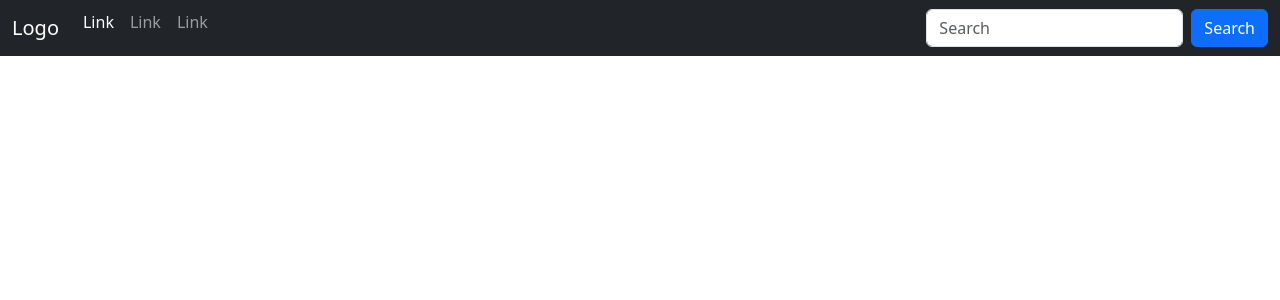
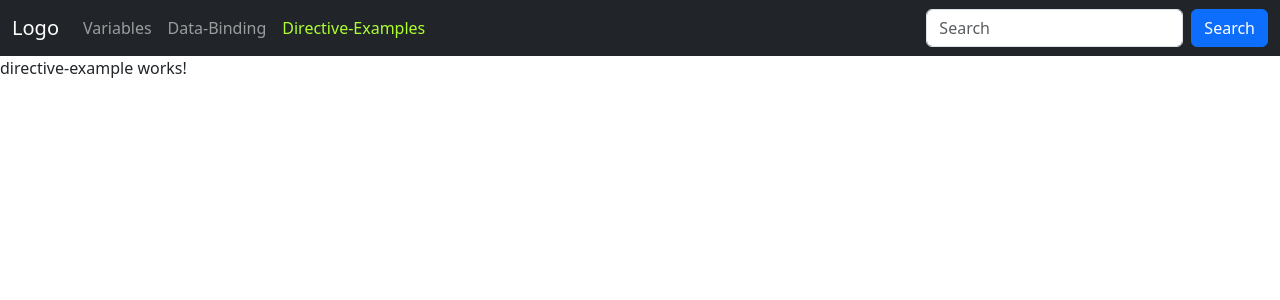
Before and after one commit to mmanzin-dev/Praksa1, an Angular app in the folder angular22Tutorial/: page /directives in a window 1280 px wide. Before the commit this address led to /. Shown: the top 300 px of the page. Built offline with nearby package versions, Linux system fonts and the light colour scheme.

Commit message:
Routing
All about routing between pages and highlighting the active tab in the navbar

```diff
--- a/angular22Tutorial/src/app/app.css
+++ b/angular22Tutorial/src/app/app.css
@@ -0,0 +1,3 @@
+.active {
+    color: greenyellow !important;
+}
--- a/angular22Tutorial/src/app/app.html
+++ b/angular22Tutorial/src/app/app.html
@@ -6,14 +6,17 @@
     </button>
     <div class="collapse navbar-collapse" id="mynavbar">
       <ul class="navbar-nav me-auto">
-        <li class="nav-item" style="margin-top:-12px;">
-          <a class="nav-link active" href="javascript:void(0)">Link</a>
+        <li class="nav-item">
+          <!-- RouterLink values are from app.routes.ts path variables -->
+          <!-- Only changes the URL path -->
+          <a class="nav-link" routerLinkActive="active" routerLink="variables">Variables</a>
         </li>
-        <li class="nav-item" style="margin-top:-12px;">
-          <a class="nav-link" href="javascript:void(0)">Link</a>
+        <li class="nav-item">
+          <!-- RouterLinkActive highlights the active tab -->
+          <a class="nav-link" routerLinkActive="active" routerLink="databinding">Data-Binding</a>
         </li>
-        <li class="nav-item" style="margin-top:-12px;">
-          <a class="nav-link" href="javascript:void(0)">Link</a>
+        <li class="nav-item">
+          <a class="nav-link" routerLinkActive="active" routerLink="directives">Directive-Examples</a>
         </li>
       </ul>
       <form class="d-flex">
@@ -23,3 +26,6 @@
     </div>
   </div>
 </nav>
+
+<!-- Used for actually showing the component content after routing -->
+<router-outlet></router-outlet>
--- a/angular22Tutorial/src/app/app.routes.ts
+++ b/angular22Tutorial/src/app/app.routes.ts
@@ -1,3 +1,32 @@
 import { Routes } from '@angular/router';
+import { Variables } from './components/variables/variables';
+import { DataBinding } from './components/data-binding/data-binding';
+import { DirectiveExample } from './components/directive-example/directive-example';
+import { NotFound } from './components/not-found/not-found';
 
-export const routes: Routes = [];
+export const routes: Routes = [
+    {
+        // Default page/route, shows when you go to root of domain
+        path: '',
+        redirectTo: 'databinding',
+        pathMatch: 'full'
+    },
+    {
+        path:'variables', // URL path
+        component: Variables // Loads the following component
+    },
+    {
+        path:'databinding',
+        component: DataBinding
+    },
+    {
+        path:'directives',
+        component: DirectiveExample
+    },
+    {
+        // Route/page for when user wants to go to non-existing route/page
+        // Wildcard route
+        path:'**',
+        component: NotFound
+    }
+];
--- a/angular22Tutorial/src/app/app.ts
+++ b/angular22Tutorial/src/app/app.ts
@@ -1,11 +1,11 @@
 import { Component, signal } from '@angular/core';
-import { RouterOutlet } from '@angular/router';
+import { Router, RouterLink, RouterOutlet, RouterLinkActive } from '@angular/router';
 import { Variables } from "./components/variables/variables";
 import { DataBinding } from "./components/data-binding/data-binding";
 
 @Component({
   selector: 'app-root',
-  imports: [RouterOutlet, Variables, DataBinding],
+  imports: [Variables, DataBinding, RouterLink, RouterOutlet, RouterLinkActive],
   templateUrl: './app.html',
   styleUrl: './app.css'
 })
--- /dev/null
+++ b/angular22Tutorial/src/app/components/directive-example/directive-example.html
@@ -0,0 +1 @@
+<p>directive-example works!</p>
--- /dev/null
+++ b/angular22Tutorial/src/app/components/directive-example/directive-example.ts
@@ -0,0 +1,9 @@
+import { Component } from '@angular/core';
+
+@Component({
+  selector: 'app-directive-example',
+  imports: [],
+  templateUrl: './directive-example.html',
+  styleUrl: './directive-example.css',
+})
+export class DirectiveExample {}
--- /dev/null
+++ b/angular22Tutorial/src/app/components/not-found/not-found.html
@@ -0,0 +1 @@
+<h1>404 - This page does not exist</h1>
--- /dev/null
+++ b/angular22Tutorial/src/app/components/not-found/not-found.ts
@@ -0,0 +1,9 @@
+import { Component } from '@angular/core';
+
+@Component({
+  selector: 'app-not-found',
+  imports: [],
+  templateUrl: './not-found.html',
+  styleUrl: './not-found.css',
+})
+export class NotFound {}
```
Also changed, not shown: angular22Tutorial/src/app/components/directive-example/directive-example.css (added), angular22Tutorial/src/app/components/not-found/not-found.css (added), 2 other files (tests, documents, lock files or other folders).
